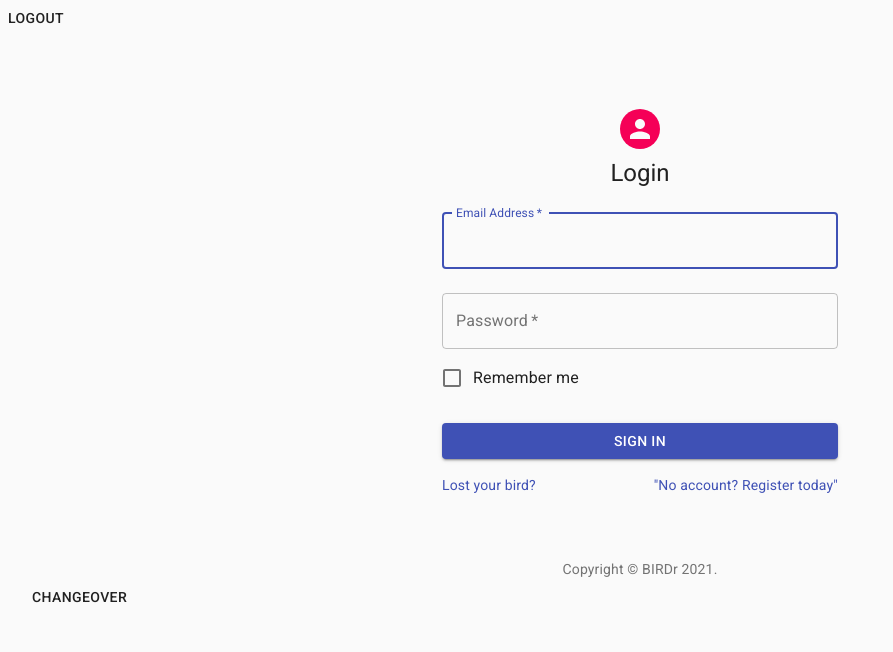
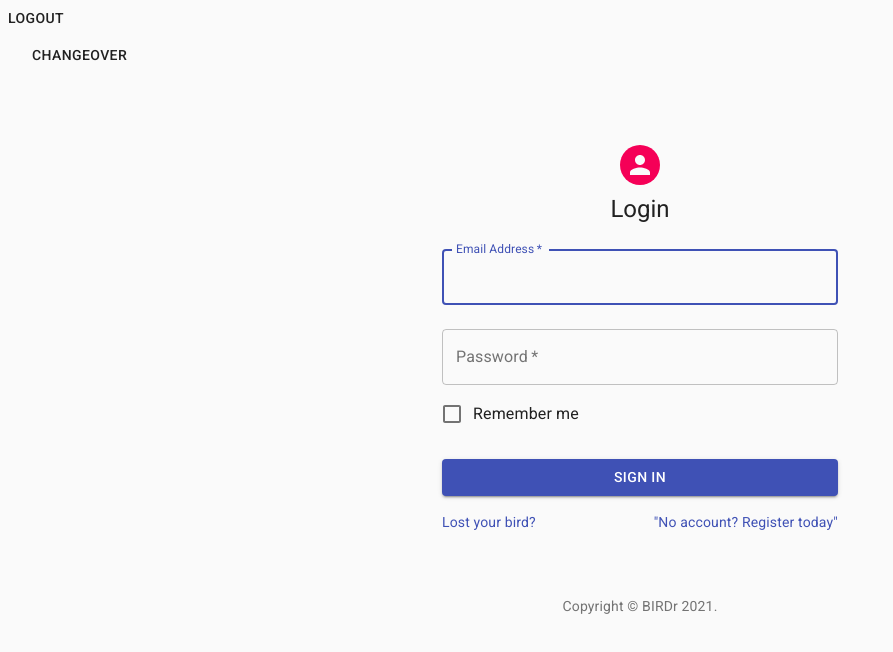
Before and after one commit to hunterfoist/BIRDr_Client, a React (Create React App) app: page / in a window 1280 px wide. Shown: the top 652 px of the page, without its empty margins (0-893 px from the left). Built offline with nearby package versions, Linux system fonts and the light colour scheme.

Commit message:
edit button revisions

```diff
--- a/src/App.js
+++ b/src/App.js
@@ -4,7 +4,7 @@ import React, { useState, useEffect } from 'react';
 import Auth from './auth/Auth';
 import BirdNest from './components/BirdNest';
 import Nav from './components/Nav';
-import 'fontsource-roboto';
+// import 'fontsource-roboto';
 
 
 
--- a/src/auth/Auth.jsx
+++ b/src/auth/Auth.jsx
@@ -21,11 +21,11 @@ const Auth = (props) => {
 
     return (
         <Container className="auth-container">
-
+            <Button onClick={handleToggle}>Changeover</Button>
                 <Grid container item xs='12'>
                     {showLogin === true ? <Login updateToken={props.updateToken}/> : <Signup updateToken={props.updateToken}/>}
                 </Grid>
-                <Button onClick={handleToggle}>Changeover</Button>
+
 
         </Container>
     )
```
Also changed, not shown: src/components/BirdLog.jsx (+4 -8 lines), 1 other file (tests, documents, lock files or other folders).
